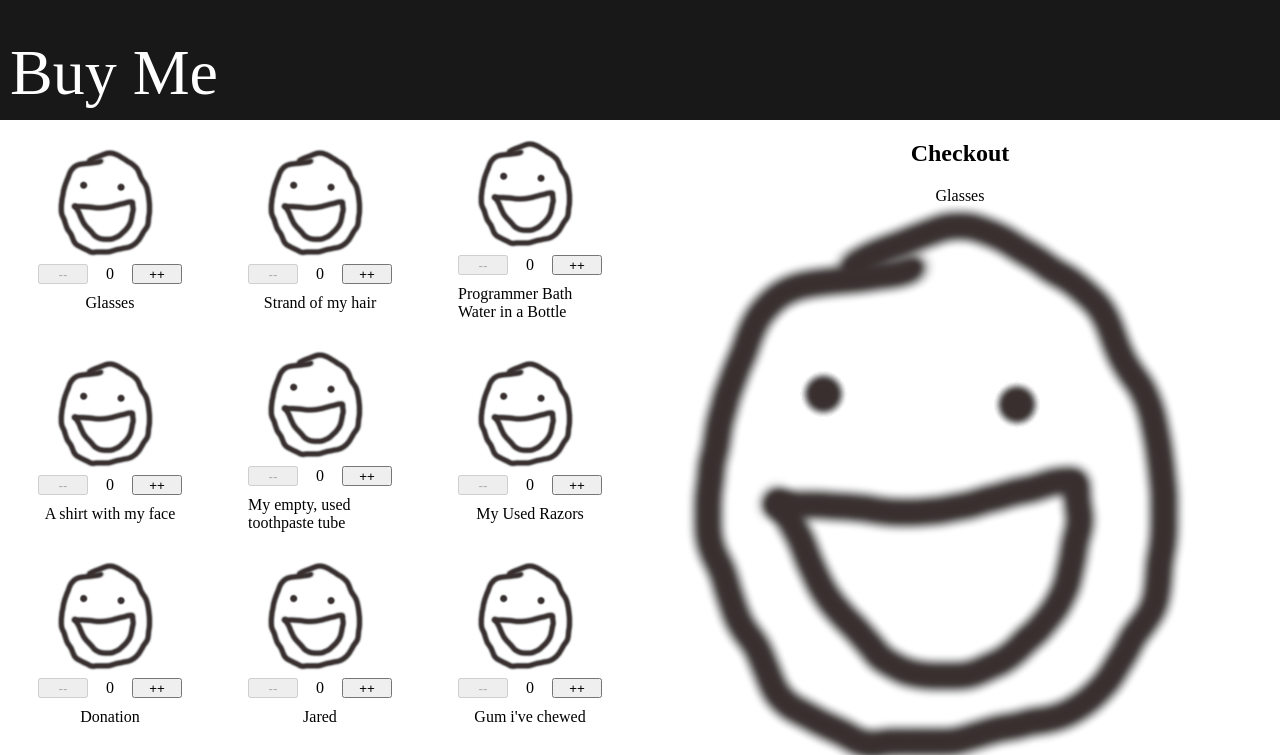
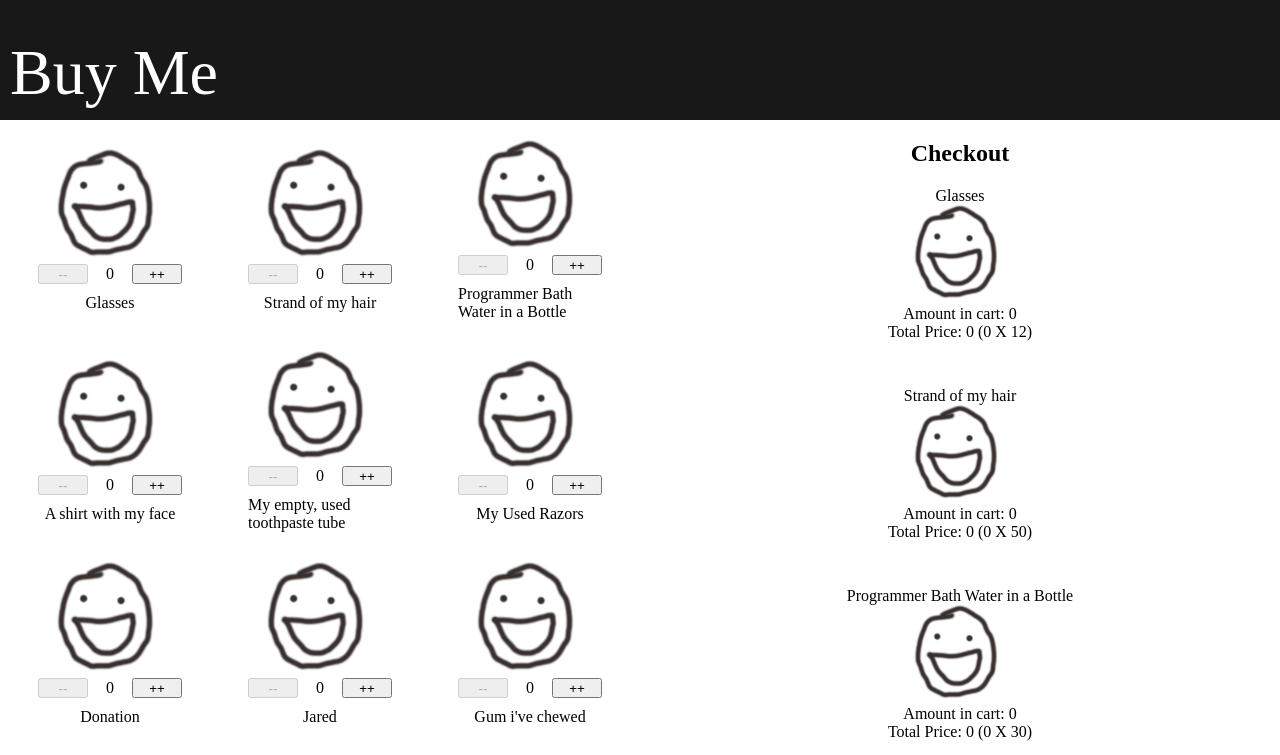
Before and after one commit to Joel-Singh/buy-me-shopping-cart, a React (Create React App) app: page /store in a window 1280 px wide. Shown: the top 755 px of the page. Built offline with nearby package versions, Linux system fonts and the light colour scheme; a web font is replaced by a local one.

Commit message:
Add checkout-preview__item-container class

```diff
--- a/src/components/CheckoutPreview.js
+++ b/src/components/CheckoutPreview.js
@@ -19,7 +19,7 @@ function CheckoutPreview({ cart }) {
   return (
     <div className="checkout-preview">
       <h2>Checkout</h2>
-      <div data-testid="previewItemContainer">{cartAsJSX}</div>
+      <div data-testid="previewItemContainer" className="checkout-preview__item-container">{cartAsJSX}</div>
       <div className="checkout-preview__total-cost">Total Cost = {totalCost}</div>
     </div>
   );
```
Also changed, not shown: 1 other file (tests, documents, lock files or other folders).
